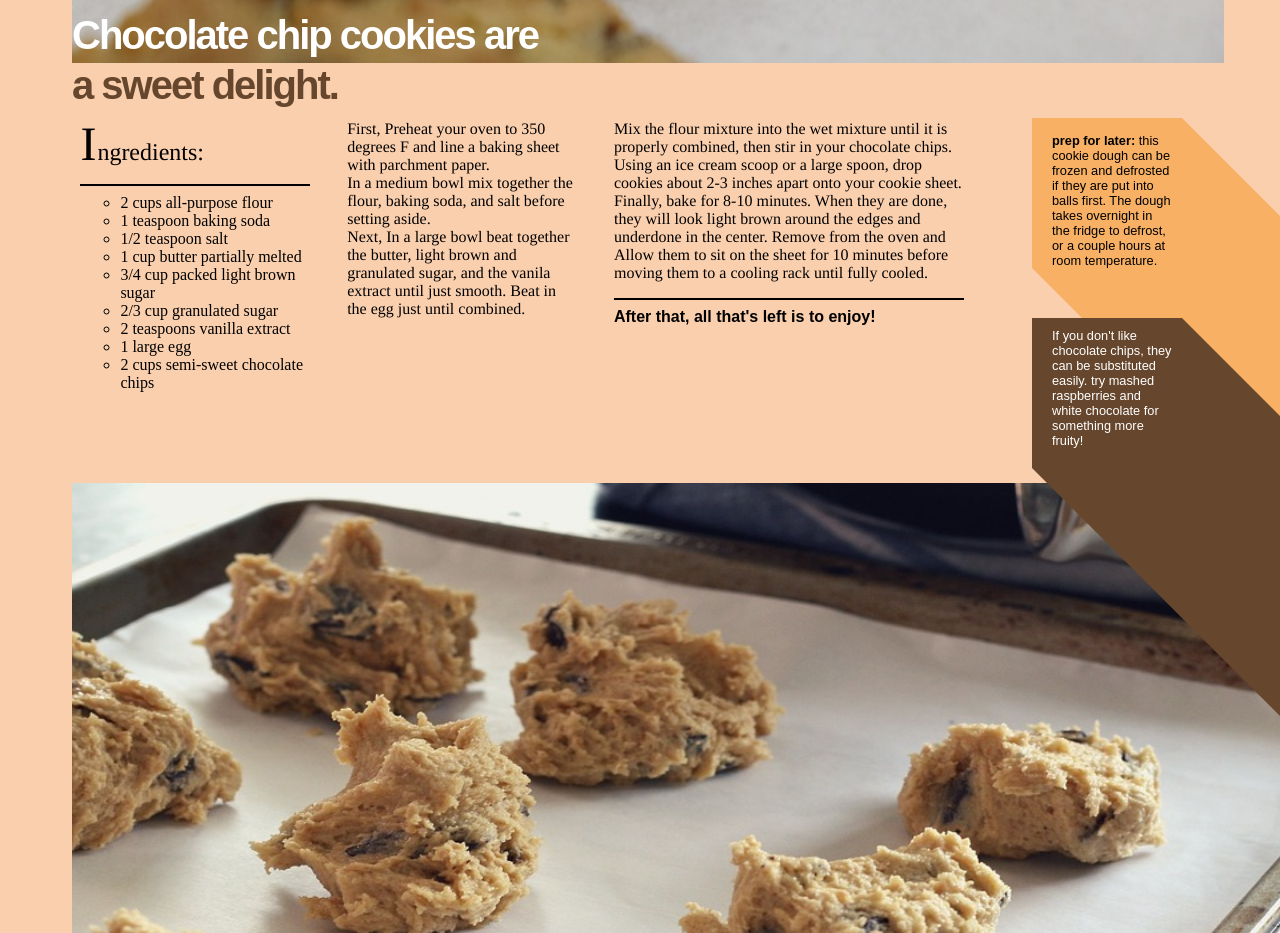
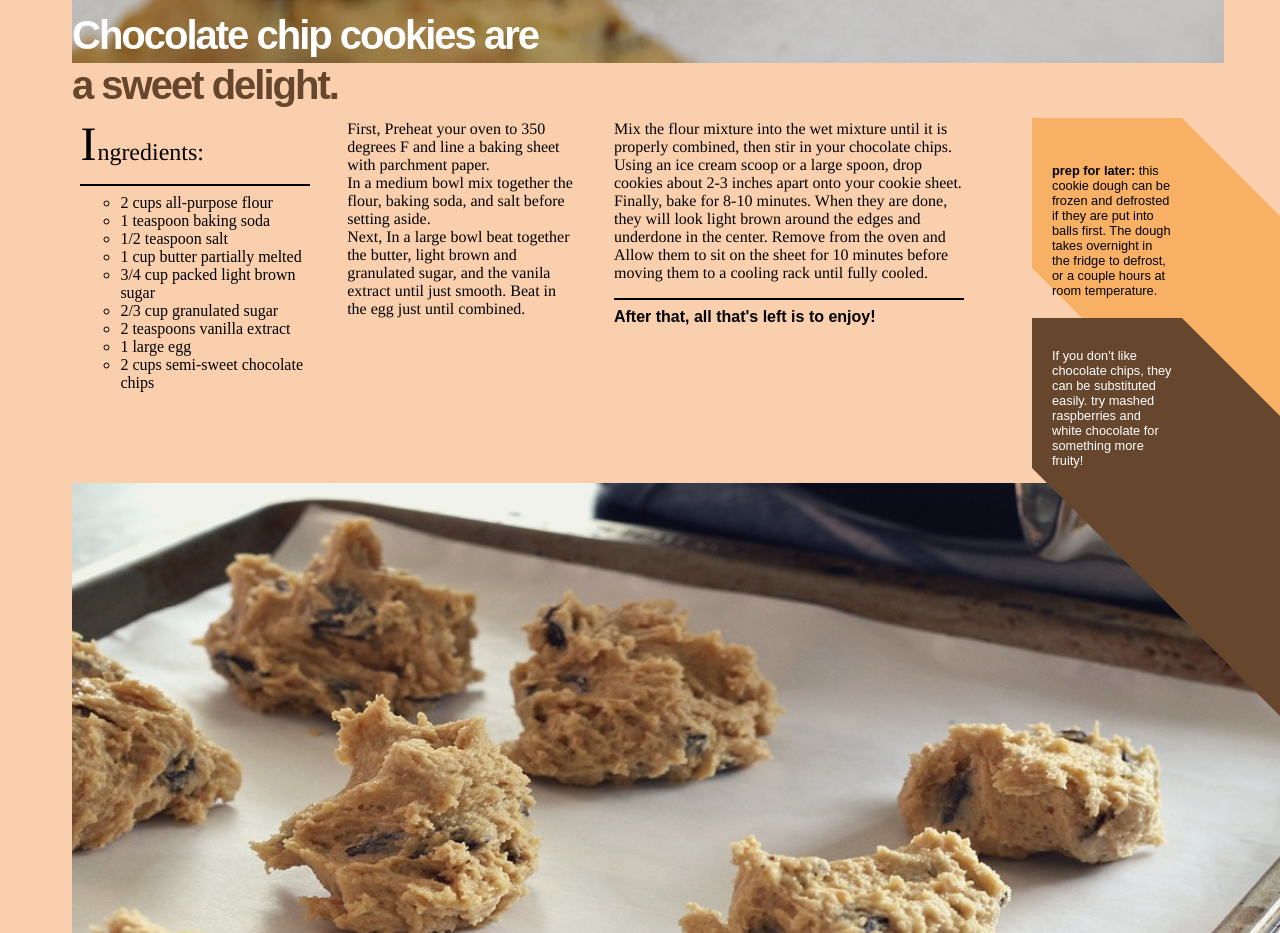
Before and after one commit to RaineT07/IGME-235-06, a plain HTML site: page 235/project-1/index.html in a window 1280 px wide. Shown: the part 899-1832 px from the top of the page. Drawn offline with Linux system fonts and the light colour scheme.

Commit message:
2/21 commit

```diff
--- a/235/project-1/css/styling.css
+++ b/235/project-1/css/styling.css
@@ -180,7 +180,7 @@ div#stadium{
 #orange-tip{
     color:black;
     position:relative;
-    top:110px;
+    top:140px;
     margin:20px;
     width:120px;
     font-family: sans-serif;
@@ -191,7 +191,7 @@ div#stadium{
 #grey-tip{
     color:white;
     position:relative;
-    top:150px;
+    top:170px;
     width:120px;
     margin:20px;
     font-size: 0.8rem;
```
